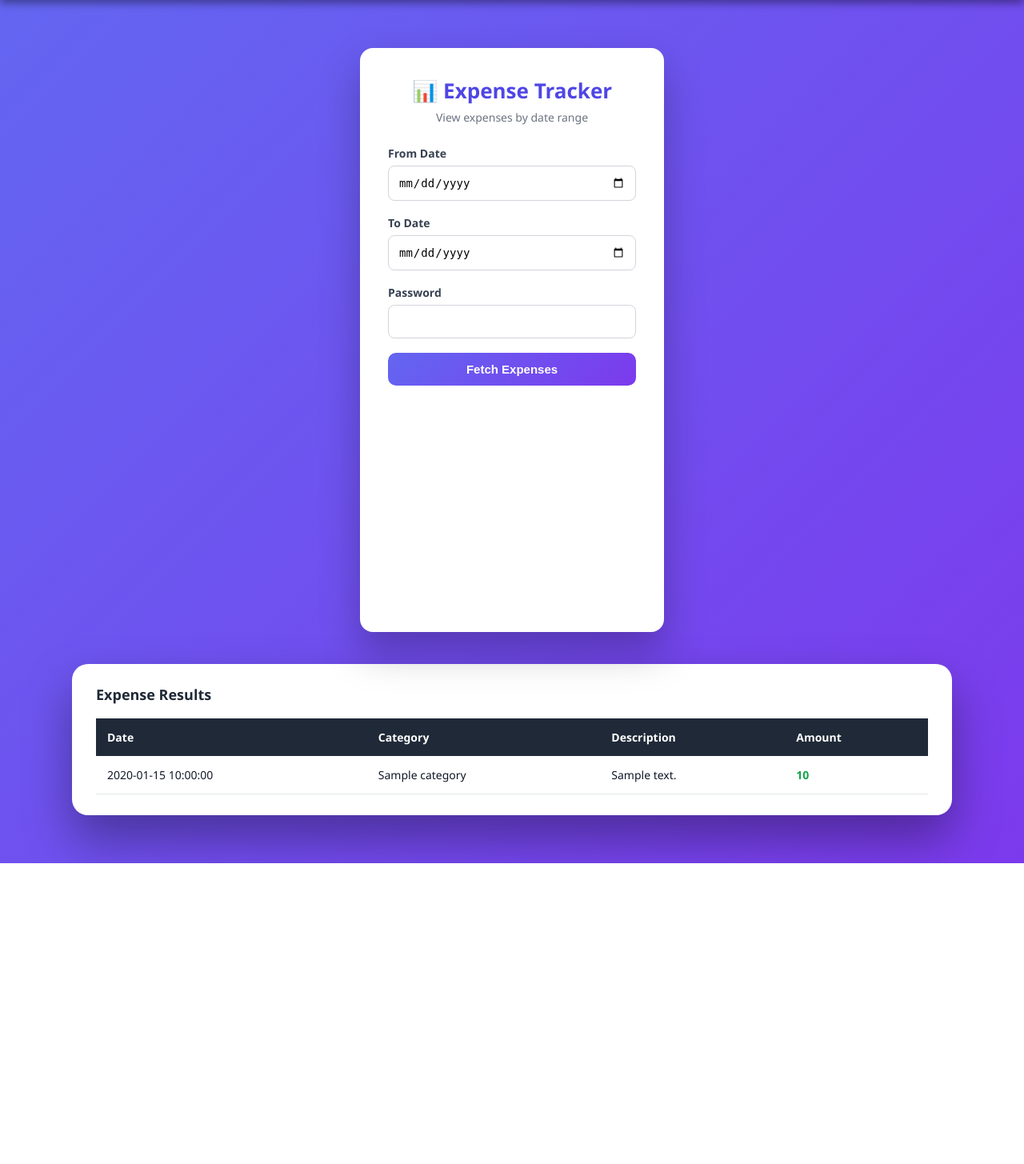
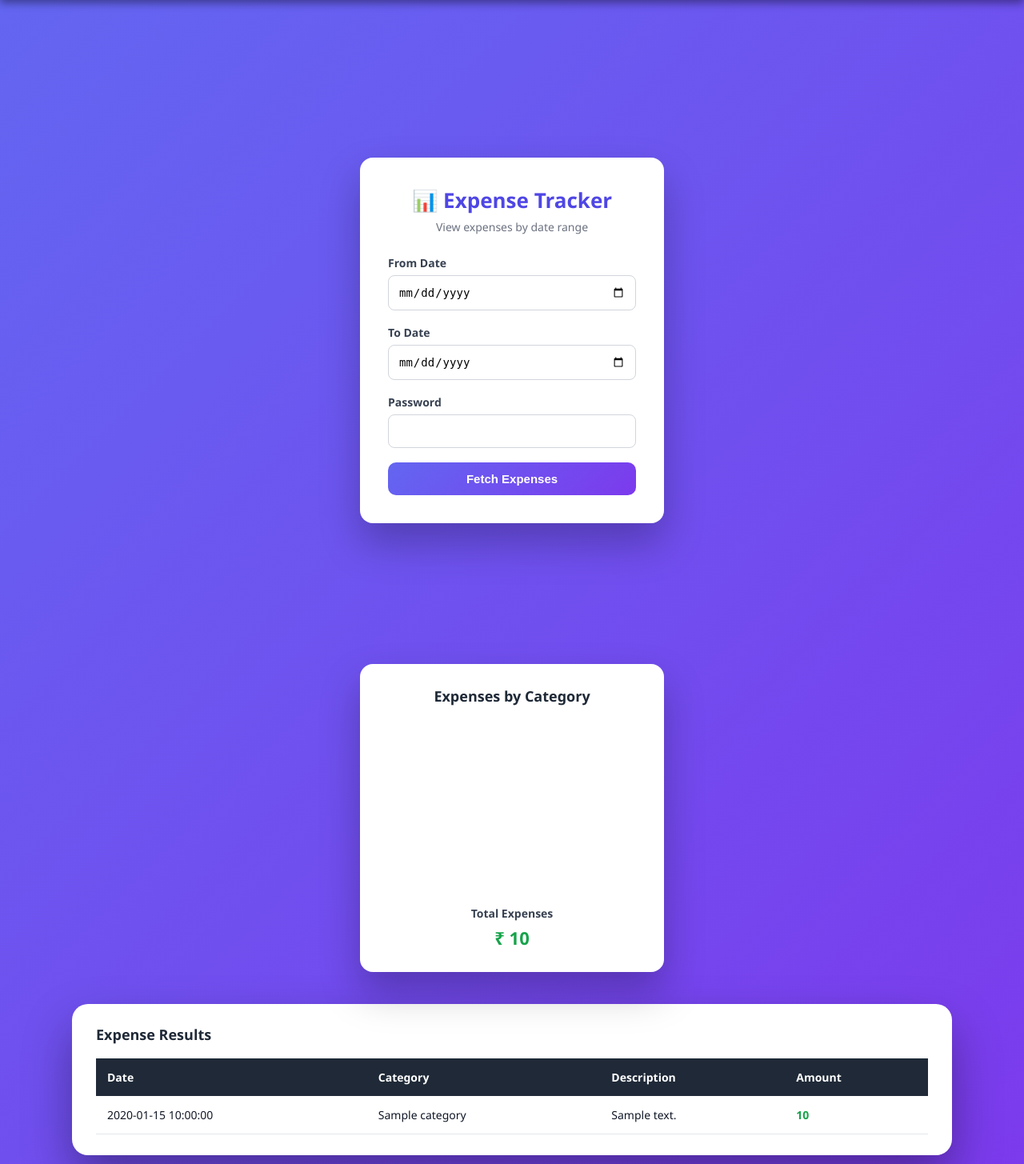
Before and after one commit to kowshik1509/Expense-Tracker, a Flask app: template templates/get_expenses.html in a window 1280 px wide. Shown: the part 70-1525 px from the top of the page at 80% size. Before the commit the page ends 1149 px from the top, so only its background shows below. Run offline with Flask 2, Linux system fonts and the light colour scheme; the template is opened without the code that fills it: most values are stand-ins (such as "Sample title", 1, 10 or a date in 2020); a map, chart or similar area stays blank.

Commit message:
UI chanes for get expenses

```diff
--- a/templates/get_expenses.html
+++ b/templates/get_expenses.html
@@ -1,14 +1,16 @@
 {% extends "base.html" %}
+{% block content %}
 
-{% block content %}
+<script src="https://cdn.jsdelivr.net/npm/chart.js"></script>
 
 <style>
   /* ===== FORM SECTION ===== */
   .expense-page {
     display: flex;
     justify-content: center;
+    align-items: center;
+    min-height: calc(100vh - 70px);
     margin-bottom: 40px;
-    min-height: calc(100vh - 70px);
   }
 
   .expense-card {
@@ -63,6 +65,50 @@
     cursor: pointer;
   }
 
+  /* ===== CHART CARD (NEW, MATCHES STYLE) ===== */
+  .chart-section {
+    display: flex;
+    justify-content: center;
+    margin-bottom: 40px;
+  }
+
+  .chart-card {
+    background: #ffffff;
+    width: 380px;
+    padding: 28px;
+    border-radius: 16px;
+    box-shadow: 0 25px 50px rgba(0,0,0,0.25);
+    text-align: center;
+  }
+
+  .chart-title {
+    font-size: 18px;
+    font-weight: 700;
+    color: #1f2937;
+    margin-bottom: 14px;
+  }
+
+  #expenseChart {
+    max-width: 220px;
+    max-height: 220px;
+    margin: 0 auto 16px auto;
+    display: block;
+  }
+
+  .chart-summary {
+    font-size: 14px;
+    font-weight: 600;
+    color: #374151;
+  }
+
+  .chart-summary span {
+    display: block;
+    font-size: 22px;
+    font-weight: 800;
+    color: #16a34a;
+    margin-top: 6px;
+  }
+
   /* ===== RESULTS SECTION ===== */
   .results-section {
     max-width: 1100px;
@@ -114,7 +160,6 @@
     color: #16a34a;
   }
 
-  /* EMPTY STATE */
   .no-data {
     text-align: center;
     font-size: 14px;
@@ -143,6 +188,21 @@
     </form>
   </div>
 </div>
+
+<!-- ===== PIE CHART (NEW, SAME STYLE) ===== -->
+{% if categories is defined and categories|length > 0 %}
+<div class="chart-section">
+  <div class="chart-card">
+    <div class="chart-title">Expenses by Category</div>
+    <canvas id="expenseChart"></canvas>
+
+    <div class="chart-summary">
+      Total Expenses
+      <span>₹ {{ grand_total }}</span>
+    </div>
+  </div>
+</div>
+{% endif %}
 
 <!-- ===== RESULTS ===== -->
 {% if expenses is defined %}
@@ -176,4 +236,37 @@
 </div>
 {% endif %}
 
+<script>
+  const ctx = document.getElementById("expenseChart");
+
+  if (ctx) {
+    new Chart(ctx, {
+      type: "pie",
+      data: {
+        labels: {{ categories|tojson|safe }},
+        datasets: [{
+          data: {{ totals|tojson|safe }},
+          backgroundColor: [
+            "#6366f1",
+            "#22c55e",
+            "#ef4444",
+            "#f59e0b",
+            "#06b6d4",
+            "#8b5cf6"
+          ]
+        }]
+      },
+      options: {
+        responsive: true,
+        maintainAspectRatio: false,
+        plugins: {
+          legend: {
+            position: "bottom"
+          }
+        }
+      }
+    });
+  }
+</script>
+
 {% endblock %}
```
